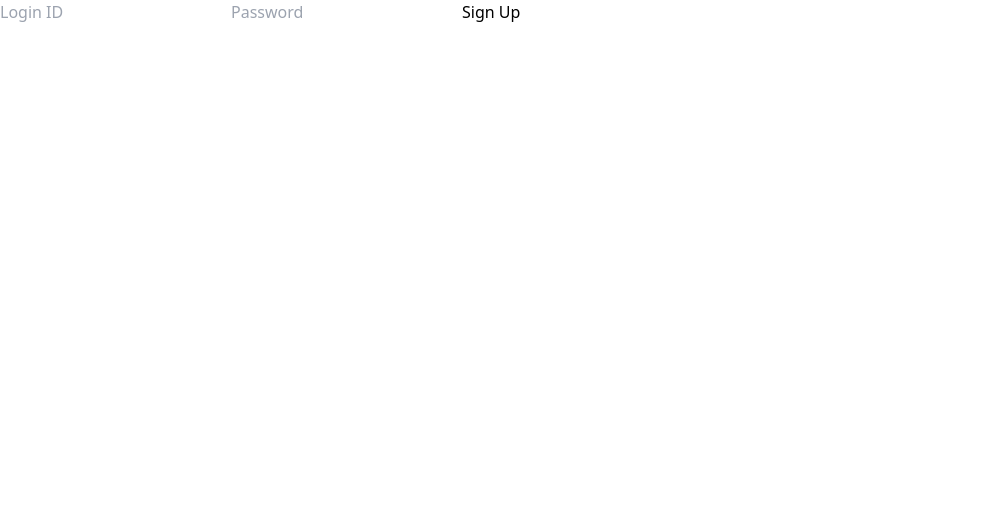
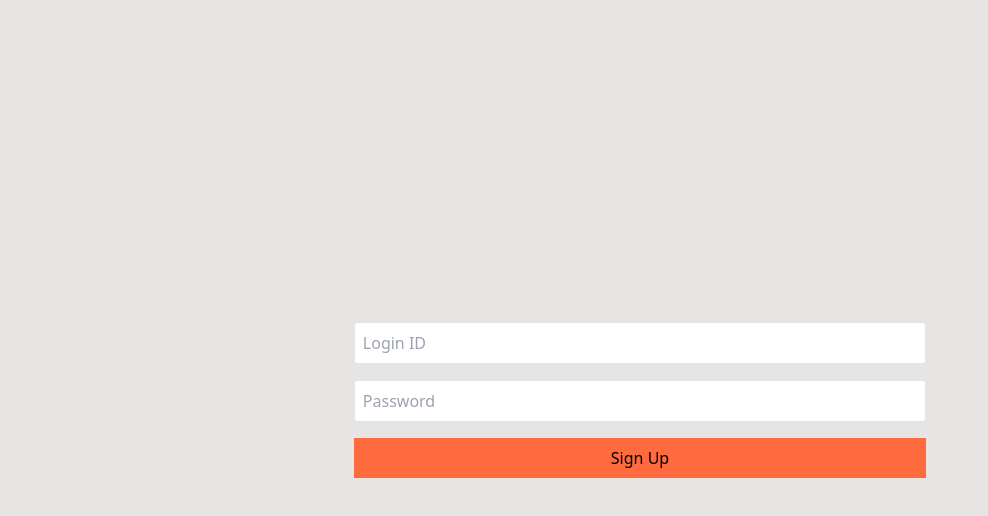
Before and after one commit to Sunflower-yonsei/Sunflower_FE, a React (Create React App) app in the folder my-app/: page /signup in a window 1280 px wide. Shown: the top 516 px of the page, without its empty margins (0-988 px from the left). Built offline with nearby package versions, Linux system fonts and the light colour scheme; a web font is replaced by a local one.

Commit message:
feat: login/signup page component ui develop

```diff
--- a/my-app/src/components/LoginPage.tsx
+++ b/my-app/src/components/LoginPage.tsx
@@ -2,17 +2,21 @@ import React, { useState } from "react";
 import axios from "axios";
 import { useNavigate } from "react-router-dom";
 import { useAuth } from "./AuthContext";
+import { useHighContrast } from "./HighContrastMode";
 
 const LoginPage: React.FC = () => {
   const [loginId, setLoginId] = useState<string>("");
   const [password, setPassword] = useState<string>("");
   const [error, setError] = useState<string>("");
+  const { isHighContrast } = useHighContrast();
+
   const navigate = useNavigate();
   const { setLoggedIn } = useAuth();
 
   const handleLogin = async () => {
     try {
-      const response = await axios.post("/login", {
+      const apiUrl = process.env.REACT_APP_API_URL;
+      const response = await axios.post(`${apiUrl}/login`, {
         loginId,
         password,
       });
@@ -39,21 +43,34 @@ const LoginPage: React.FC = () => {
   };
 
   return (
-    <div>
+    <div className="flex flex-col items-center justify-center min-h-screen bg-stone-200">
+      <div className="p-8">
         <input
+          className="w-full p-2 mb-4 border rounded"
           type="text"
           value={loginId}
           onChange={(e) => setLoginId(e.target.value)}
           placeholder="Login ID"
         />
         <input
+          className="w-full p-2 mb-4 border rounded"
           type="password"
           value={password}
           onChange={(e) => setPassword(e.target.value)}
           placeholder="Password"
         />
-      <button onClick={handleLogin}>Login</button>
+        <button
+          className={`${
+            isHighContrast
+              ? "bg-yellow-300 hover:bg-yellow-600"
+              : "bg-[#FF6A3F] hover:bg-[#E6552F]"
+          } w-full p-2`}
+          onClick={handleLogin}
+        >
+          Login
+        </button>
         {error && <p>{error}</p>}
+      </div>
     </div>
   );
 };
--- a/my-app/src/components/SignUpPage.tsx
+++ b/my-app/src/components/SignUpPage.tsx
@@ -1,38 +1,95 @@
-import React, { useState } from "react";
+import React, { useState, FormEvent } from "react";
 import axios from "axios";
+import { useNavigate } from "react-router-dom";
+import { useHighContrast } from "./HighContrastMode";
+import { useLanguage } from "../LanguageContext";
 
 const SignUpPage: React.FC = () => {
   const [loginId, setLoginId] = useState<string>("");
   const [password, setPassword] = useState<string>("");
+  const [error, setError] = useState<string>("");
+  const navigate = useNavigate();
+  const { isHighContrast } = useHighContrast();
+  const [isSubmitted, setIsSubmitted] = useState<boolean>(false);
+  const { language } = useLanguage();
+  const textClassName = language === "ko" ? "font-kor" : "font-eng";
 
-  const handleSignUp = async () => {
+  const validateForm = () => {
+    return loginId.trim() && password.trim();
+  };
+
+  const handleSignUp = async (event: FormEvent) => {
+    event.preventDefault();
+    setIsSubmitted(true);
+
+    if (!validateForm()) {
+      setError(
+        language === "ko"
+          ? "필수 항목을 입력하지 않았습니다."
+          : "Please fill in all required fields."
+      );
+      return;
+    }
+
     try {
-      const response = await axios.post("/join", {
+      const apiUrl = process.env.REACT_APP_API_URL;
+
+      const response = await axios.post(`${apiUrl}/join`, {
         loginId,
         password,
       });
       if (response.status === 200) {
+        navigate("*");
       }
     } catch (error) {
+      if (axios.isAxiosError(error)) {
+        if (error.response?.status === 500) {
+          setError("A server error occurred. Please try again later.");
+        } else {
+          setError("An unexpected error occurred. Please try again.");
+        }
+      }
       console.error("Error during sign up:", error);
     }
   };
 
   return (
-    <div>
+    <div className="flex flex-col items-center justify-center min-h-screen bg-stone-200">
+      <form className="p-8" onSubmit={handleSignUp}>
         <input
+          className={`w-full p-2 mb-4 border ${
+            isSubmitted && !loginId.trim() ? "border-red-500" : "rounded"
+          }`}
           type="text"
           value={loginId}
           onChange={(e) => setLoginId(e.target.value)}
           placeholder="Login ID"
+          autoComplete="username"
+          required
         />
         <input
+          className={`w-full p-2 mb-4 border ${
+            isSubmitted && !password.trim() ? "border-red-500" : "rounded"
+          }`}
           type="password"
           value={password}
           onChange={(e) => setPassword(e.target.value)}
           placeholder="Password"
+          autoComplete="current-password"
+          required
         />
-      <button onClick={handleSignUp}>Sign Up</button>
+        <button
+          type="submit"
+          className={`${
+            isHighContrast
+              ? "bg-yellow-300 hover:bg-yellow-600"
+              : "bg-[#FF6A3F] hover:bg-[#E6552F]"
+          } w-full p-2`}
+        >
+          Sign Up
+        </button>
+        {error && <p className="mt-4 text-red-500">{error}</p>}
+      </form>
     </div>
   );
 };
```
Lines whose indentation alone changed are shown as unchanged.
